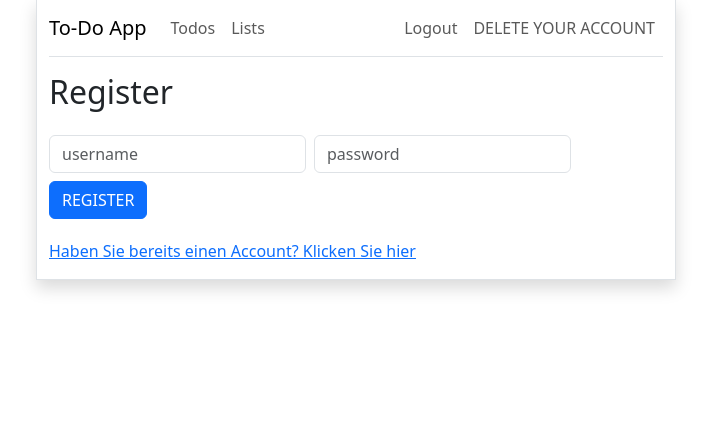
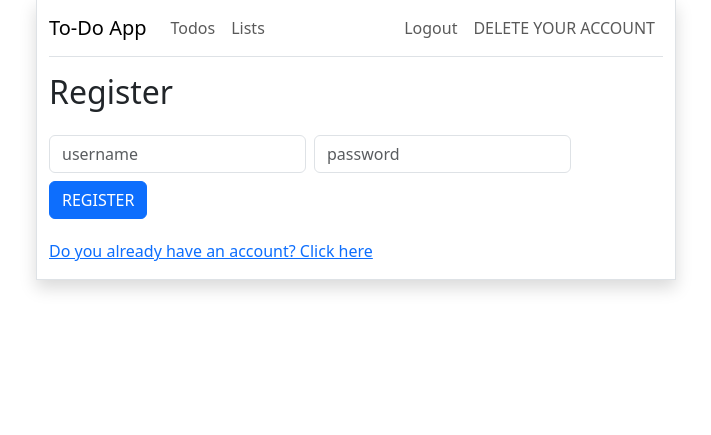
Before and after one commit to kathichro/wiederholungspruefung, a Flask app: page /register in a window 1280 px wide. Shown: the part 17-452 px from the top of the page, without its empty margins (284-995 px from the left). Run offline with Flask 3, Linux system fonts and the light colour scheme; some libraries are stand-ins or nearby versions.

Commit message:
Texte englisch gemacht register.html + Kommentare

```diff
--- a/templates/register.html
+++ b/templates/register.html
@@ -1,3 +1,4 @@
+<!--Hier habe ich den HTML-Code geschrieben, um die Registrierungs-Seite anzuzeigen -->
 <!DOCTYPE html>
 <html lang=en>
 
@@ -25,7 +26,7 @@
       </form>
     </div>
 
-    <a href="{{url_for('login')}}">Haben Sie bereits einen Account? Klicken Sie hier</a>
+    <a href="{{url_for('login')}}">Do you already have an account? Click here</a>
   {% endblock %}
 </body>
 </html>
```
